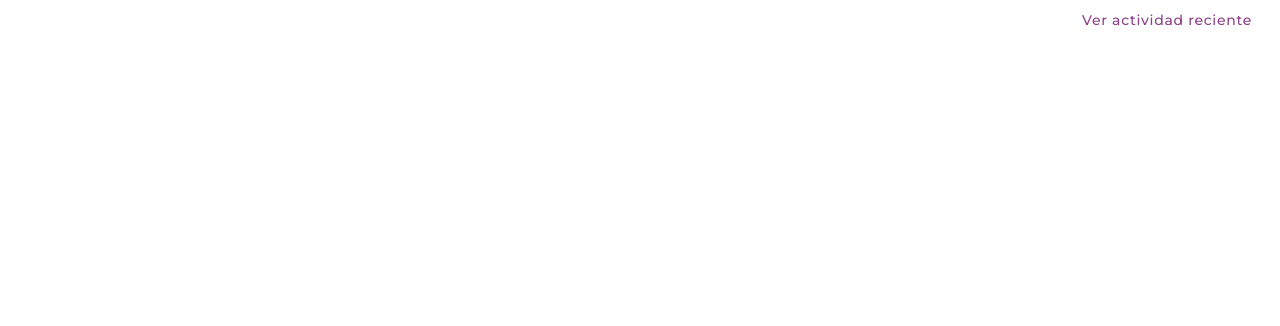
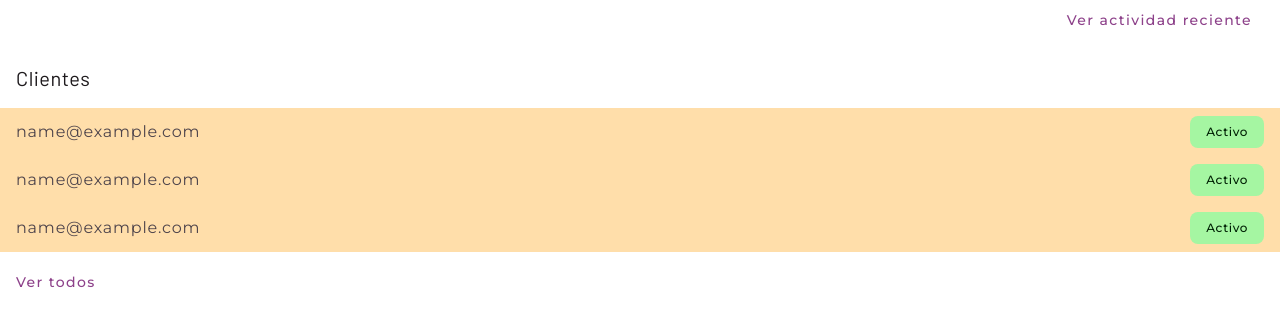
Before and after one commit to hamilton-i7/sweeties_admin_web, a Next.js app in the folder sweeties_admin_frontend/: page / in a window 1280 px wide. Shown: the top 326 px of the page. Built offline with nearby package versions, Linux system fonts and the light colour scheme.

Commit message:
Create Subscribers component

```diff
--- a/sweeties_admin_frontend/app/globals.css
+++ b/sweeties_admin_frontend/app/globals.css
@@ -14,8 +14,25 @@ body {
 }
 
 @layer utilities {
+  .headline-l {
+    @apply text-xl font-normal tracking-wide font-display
+  }
+
+  .body-l {
+    @apply text-base font-normal tracking-wider font-body
+  }
+  .body-m {
+    @apply text-sm font-normal tracking-wide font-body
+  }
+  .body-s {
+    @apply text-xs font-normal font-body
+  }
+
   .label-l {
-    @apply text-sm font-medium tracking-wider font-body
+    @apply text-sm font-medium tracking-widest font-body
+  }
+  .label-m {
+    @apply text-xs font-medium tracking-wider font-body
   }
 }
 
--- a/sweeties_admin_frontend/app/page.tsx
+++ b/sweeties_admin_frontend/app/page.tsx
@@ -1,9 +1,14 @@
-import TextButton from '../components/common/button/TextButton'
+import TextButton from '@/components/common/button/TextButton'
+import Subscribers from '@/components/Subscribers'
 
 export default function Home() {
   return (
-    <main className='flex flex-col'>
-      <TextButton label='Ver actividad reciente' className='self-end mr-4' />
+    <main className='flex flex-col text-on-background'>
+      <TextButton
+        label='Ver actividad reciente'
+        className='self-end mr-4 mb-6'
+      />
+      <Subscribers />
     </main>
   )
 }
--- /dev/null
+++ b/sweeties_admin_frontend/components/Subscribers.tsx
@@ -0,0 +1,37 @@
+import TextButton from './common/button/TextButton'
+
+export default function Subscribers() {
+  return (
+    <section className='flex flex-col'>
+      <h2 className='headline-l mb-4 ml-4'>Clientes</h2>
+      <ul className='list-none w-full bg-tertiary-container mb-0.5'>
+        <SubscriberItem email='name@example.com' active />
+        <SubscriberItem email='name@example.com' active />
+        <SubscriberItem email='name@example.com' active />
+      </ul>
+      <TextButton label='Ver todos' className='self-start ml-1 mt-2' />
+    </section>
+  )
+}
+
+type SubscriberItemprops = {
+  email: string
+  active: boolean
+}
+
+function SubscriberItem({ email, active }: SubscriberItemprops) {
+  return (
+    <li className='flex items-center justify-between gap-x-4 h-12 w-full px-4'>
+      <p className='body-l text-on-surface-variant'>{email}</p>
+      {active && <ActiveSubscriber />}
+    </li>
+  )
+}
+
+function ActiveSubscriber() {
+  return (
+    <div className='flex items-center h-8 px-4 rounded-lg bg-[#A5F6A2] text-[#002105] label-m'>
+      Activo
+    </div>
+  )
+}
```
